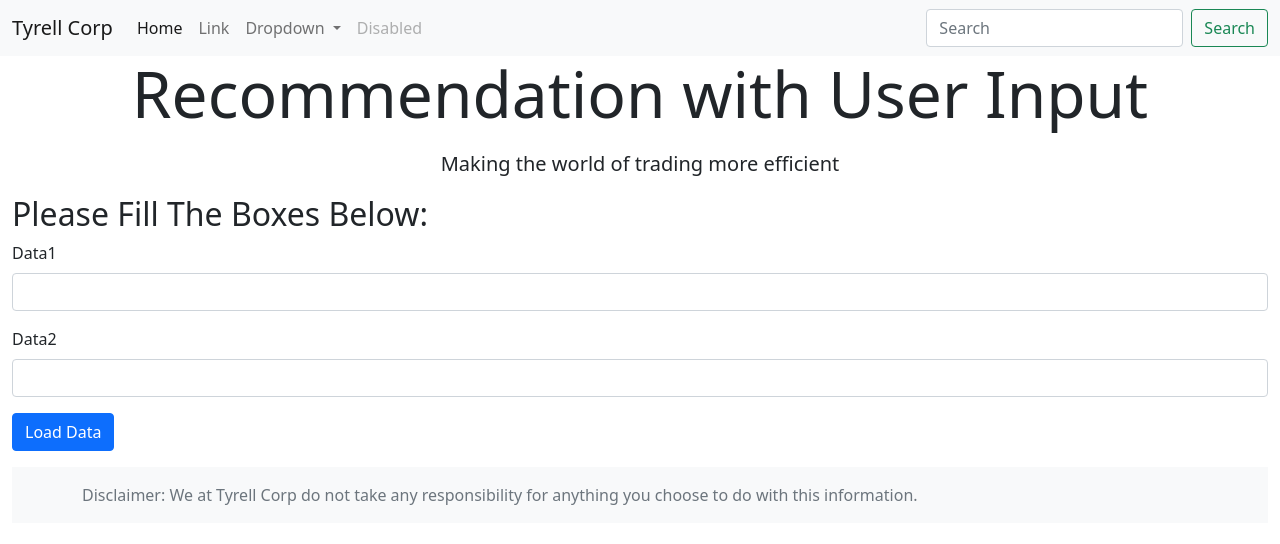
After one commit to randomman552/CM2203-Team-13, a Flask app: page /input_stock in a window 1280 px wide. The commit adds this page. Shown: the top 544 px of the page. Run offline with Flask 2, Linux system fonts and the light colour scheme.

Commit message:
Created forms and added a new input page.

```diff
--- /dev/null
+++ b/forms.py
@@ -0,0 +1,9 @@
+from flask_wtf import FlaskForm
+from wtforms import StringField, SubmitField
+from wtforms.validators import DataRequired, Length
+
+class InputStockForm(FlaskForm):
+    data1 = StringField('Data1', validators=[DataRequired(), Length(min=2, max = 50)])
+    data2 = StringField('Data2', validators=[Length(min=2, max = 50)])
+
+    submit= SubmitField('Load Data')
--- /dev/null
+++ b/templates/input_stock.html
@@ -0,0 +1,36 @@
+{% extends "layout.html" %}
+
+
+{% block content %}
+<div class="bd-cheatsheet container-fluid bg-body">
+  <section id="content">
+
+
+  <div class="col-xs-1" align="center">
+  <p class="display-3"> Recommendation with User Input </p>
+
+  <p class="lead">  Making the world of trading more efficient </p>
+  </div>
+
+  <p class="h2">Please Fill The Boxes Below:</p>
+
+  <form method="POST" action "">
+    {{ form.hidden_tag() }}
+    <div class="mb-3">
+      {{ form.data1.label(class="form-label") }}
+      {{ form.data1(class="form-control") }}
+    </div>
+    <div class="mb-3">
+      {{ form.data2.label(class="form-label") }}
+      {{ form.data2(class="form-control") }}
+    </div>
+
+    <div class="mb-3">
+      {{form.submit(class="btn btn-primary") }}
+    </form>
+
+
+
+  </div>
+
+{% endblock content %}
--- a/templates/layout.html
+++ b/templates/layout.html
@@ -2,25 +2,31 @@
 <html lang="en" dir="ltr">
   <head>
     <meta charset="utf-8">
-    <title> {% block title %}{% endblock title %} </title>
+
+    {% if title %}
+      <title> {{ title }} - Tyrell Corp </title>
+    {% else %}
+      <title> Tyrell Corp </title>
+    {% endif %}
 
     <link href="https://cdn.jsdelivr.net/npm/bootstrap@5.0.0-beta3/dist/css/bootstrap.min.css"
     rel="stylesheet" integrity="sha384-eOJMYsd53ii+scO/bJGFsiCZc+5NDVN2yr8+0RDqr0Ql0h+rP48ckxlpbzKgwra6"
     crossorigin="anonymous">
 
+    <link href="sticky-footer.css" rel="stylesheet">
 
   </head>
   <body>
       <nav class="navbar navbar-expand-lg navbar-light bg-light">
     <div class="container-fluid">
-      <a class="navbar-brand" href="#">Navbar</a>
+      <a class="navbar-brand" href="{{url_for('home')}}">Tyrell Corp</a>
       <button class="navbar-toggler" type="button" data-bs-toggle="collapse" data-bs-target="#navbarSupportedContent" aria-controls="navbarSupportedContent" aria-expanded="false" aria-label="Toggle navigation">
         <span class="navbar-toggler-icon"></span>
       </button>
       <div class="collapse navbar-collapse" id="navbarSupportedContent">
         <ul class="navbar-nav me-auto mb-2 mb-lg-0">
           <li class="nav-item">
-            <a class="nav-link active" aria-current="page" href="/home">Home</a>
+            <a class="nav-link active" aria-current="page" href="{{url_for('home')}}">Home</a>
           </li>
           <li class="nav-item">
             <a class="nav-link" href="#">Link</a>
@@ -49,11 +55,15 @@
   </nav>
 
 
-    {% block homeheader %}{% endblock homeheader %}
 
-      {% block content %}{% endblock content %}
+    {% block content %}{% endblock content %}
 
 
+    <footer class="footer mt-auto py-3 bg-light">
+      <div class="container">
+        <span class="text-muted">Disclaimer: We at Tyrell Corp do not take any responsibility for anything you choose to do with this information. </span>
+      </div>
+    </footer>
 
 
     <script src="https://cdn.jsdelivr.net/npm/bootstrap@5.0.0-beta3/dist/js/bootstrap.bundle.min.js"
--- a/wsgi.py
+++ b/wsgi.py
@@ -1,12 +1,18 @@
 from flask import Flask, render_template, url_for
+from forms import InputStockForm
 app = Flask(__name__)
 
-@app.route('/')
-@app.route('/home')
+app.config['SECRET_KEY'] = '33410096fed9b9c3b64e94d4cbef7440'
+
+@app.route("/")
+@app.route("/home")
 def home():
-    return render_template('home.html')
+    return render_template('home.html', title = 'Home')
 
-
+@app.route("/input_stock", methods=['GET', 'POST'])
+def input_stock():
+    form = InputStockForm()
+    return render_template('input_stock.html', title = 'Input Stock', form = form)
 
 if __name__ == '__main__':
     app.run(debug=True)
```
Also changed, not shown: templates/home.html (+10 -11 lines).
